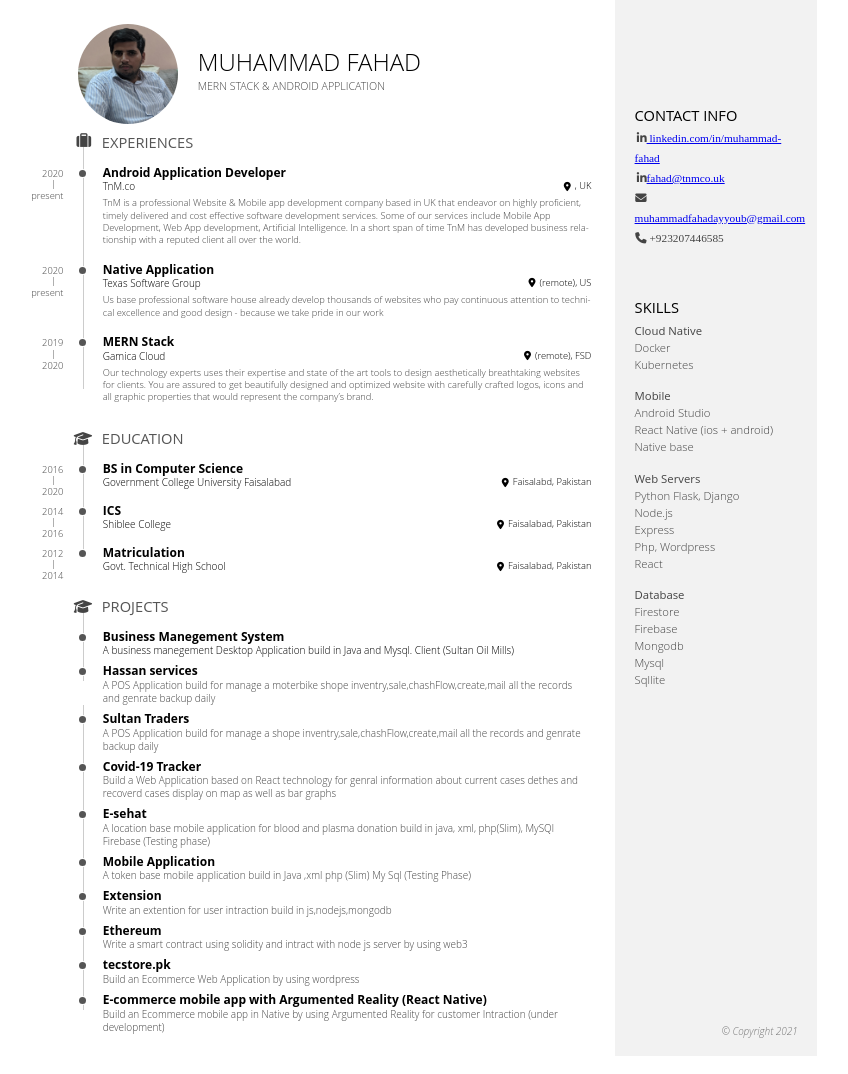
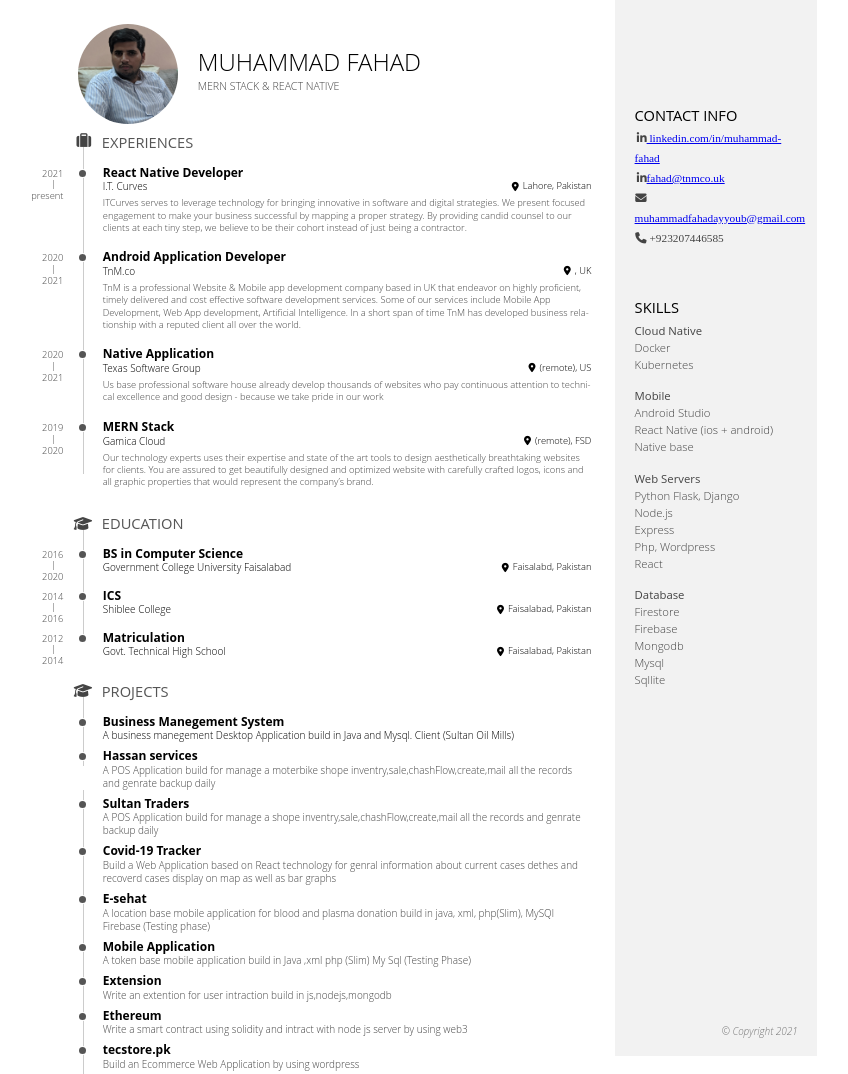
Before and after one commit to Fahadayyoub/fahadprofile, a website: page portfolio/index.html in a window 1280 px wide. Shown: the top 1074 px of the page, without its empty margins (231-1079 px from the left). Drawn offline with nearby package versions, Linux system fonts and the light colour scheme.

Commit message:
update 25 sep 2021
update 25 sep 2021

```diff
--- a/portfolio/index.html
+++ b/portfolio/index.html
@@ -29,13 +29,29 @@
 
         <div style="position: relative; top: 20px; left: 20px">
           <h1>Muhammad Fahad</h1>
-          <span class="subtitle">Mern Stack &amp; Android Application</span>
+          <span class="subtitle">Mern Stack &amp; React Native</span>
         </div>
       </header>
       <section class="main-block" style="clear: left">
         <h2><i class="fa fa-suitcase"></i> Experiences</h2>
         <section class="blocks">
-          <div class="date"><span>2020</span><span>present</span></div>
+          <div class="date"><span>2021</span><span>present</span></div>
+          <div class="decorator"></div>
+          <div class="details">
+            <header>
+              <h3>React Native Developer</h3>
+              <span class="place">I.T. Curves</span>
+              <span class="location">Lahore, Pakistan</span>
+            </header>
+            <div>
+              <p>
+                ITCurves serves to leverage technology for bringing innovative in software and digital strategies. We present focused engagement to make your business successful by mapping a proper strategy. By providing candid counsel to our clients at each tiny step, we believe to be their cohort instead of just being a contractor.
+              </p>
+            </div>
+          </div>
+        </section>
+        <section class="blocks">
+          <div class="date"><span>2020</span><span>2021</span></div>
           <div class="decorator"></div>
           <div class="details">
             <header>
@@ -57,7 +73,7 @@
           </div>
         </section>
         <section class="blocks">
-          <div class="date"><span>2020</span><span>present</span></div>
+          <div class="date"><span>2020</span><span>2021</span></div>
           <div class="decorator"></div>
           <div class="details">
             <header>
```
